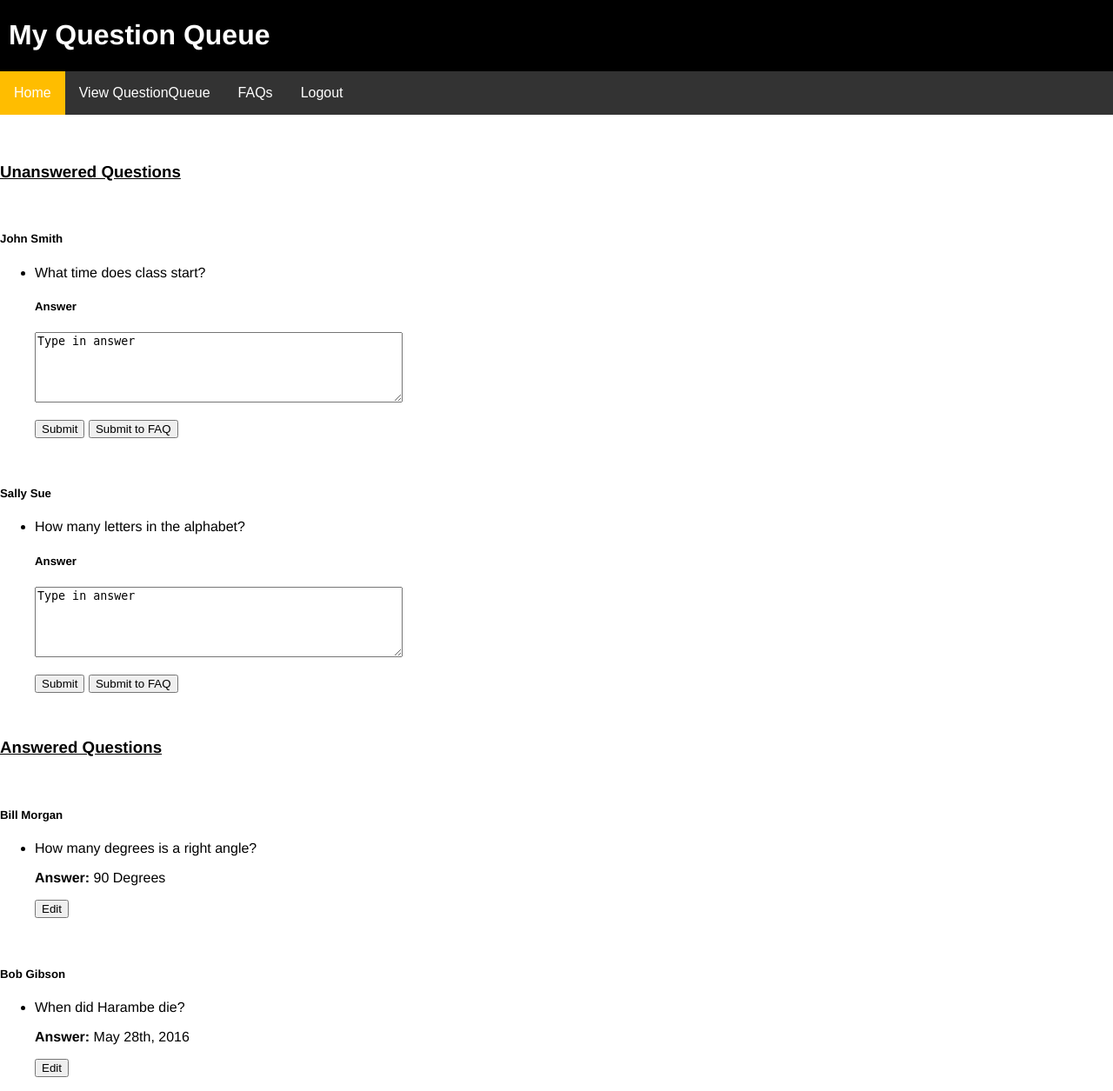
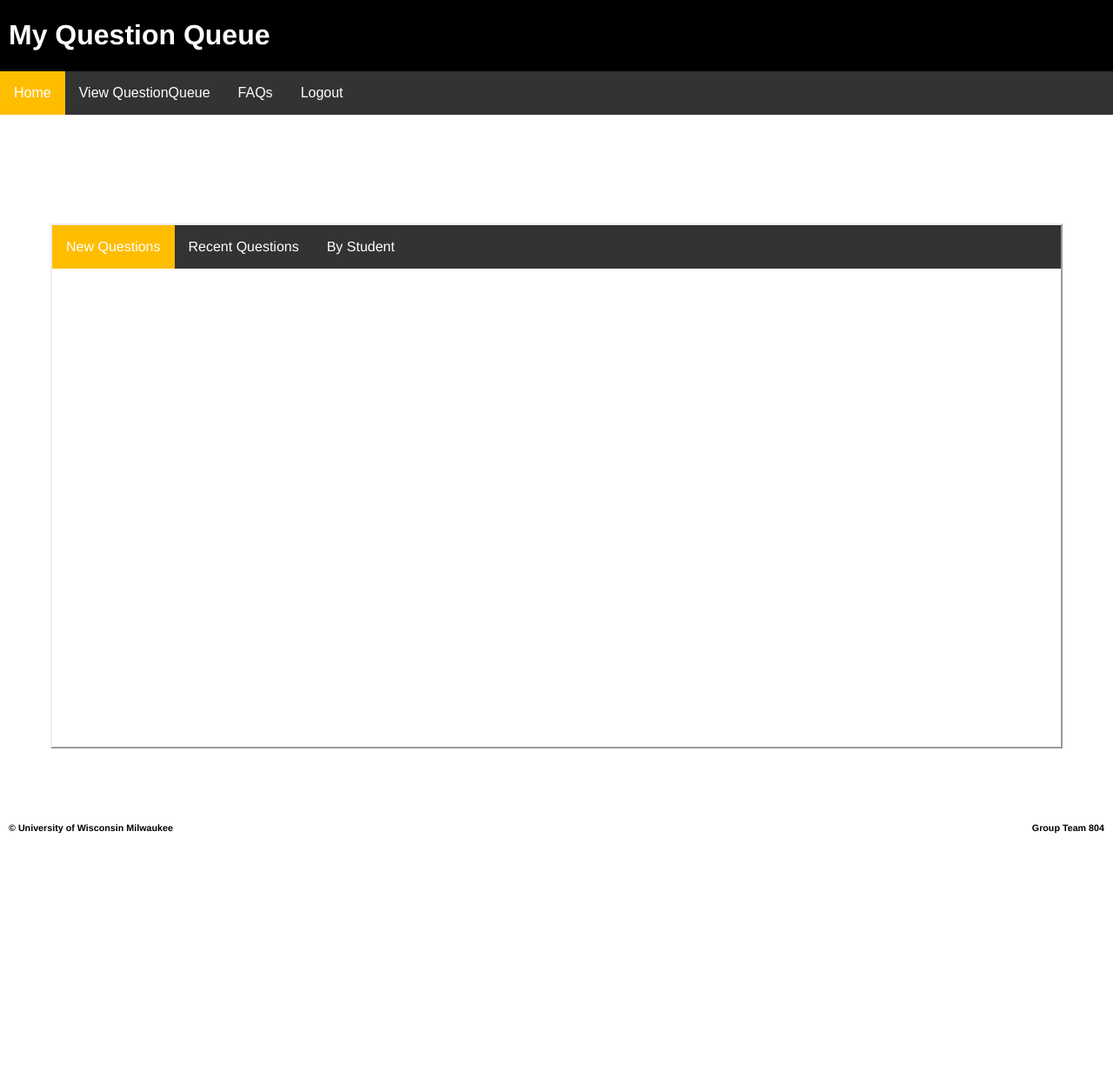
Before and after one commit to Team804/Project, a Python web app: template panthertaleslol/templates/QuestionQueue.html in a window 1280 px wide. Shown: the whole page at 87% size. After the commit the page ends 959 px from the top, so only its background shows below. Run offline with Jinja, Linux system fonts and the light colour scheme; the template is opened without the code that fills it, so the values that code supplies are empty.

Commit message:
sleepytime

```diff
--- a/panthertaleslol/stylesheets/style.css
+++ b/panthertaleslol/stylesheets/style.css
@@ -20,6 +20,62 @@ html, body {
 	font-size: 20px;
 	top: 175px;
 	left: 575px;
+}
+
+input[type=radio] {
+    display:none;
+}
+
+input[type=radio] + label {
+	display: block;
+	color: white;
+	text-align: center;
+	padding: 16px;
+	text-decoration: none;
+	background: #333333;
+	border: none;
+	font-size: 16px;
+}
+
+input[type=radio]:checked + label {
+    background-color:#FFBD00;
+}
+
+.QQDIV{
+	width: 1160px;
+	top: 125px;
+	height: 600px;
+	position: relative;
+    margin: auto;
+    border: 2px outset;
+	}
+
+.QBOX{
+	list-style-type: none;
+	margin: 0;
+	padding: 0;
+	overflow: hidden;
+	background-color: #333333
+	}
+
+.QITEM{
+	float: left;
+	}
+
+.QBUTTON{
+	display: block;
+	color: white;
+	text-align: center;
+	padding: 16px;
+	text-decoration: none;
+	background: #333333;
+	border: none;
+	font-size: 16px;
+}
+
+.QBUTTON:hover, .current {
+	background-color: #FFBD00;
+	overflow: 16px
 }
 
 .navbar {
--- a/panthertaleslol/templates/QuestionQueue.html
+++ b/panthertaleslol/templates/QuestionQueue.html
@@ -1,4 +1,4 @@
-
+{# parameters- user: user object and QQTAB: variable containing currently active Queue Tab #}
 <!DOCTYPE HTML>
 <html>
 	<head>
@@ -6,7 +6,6 @@
 		<link href = "stylesheets/style.css" rel = "stylesheet" type = "text/css"/>
 	</head>
 	<body>
-		<div class = "questionque">
 		<div class = "pagetitle">
 			<div class = "container">
 				<h1>My Question Queue</h1>
@@ -24,75 +23,25 @@
 					<form action="/logout" method="GET"> <input class="navlink" type='submit' value='Logout'> </form></li>
 			</ul>
 		</div>
-
-			<br>
-			<br>
-
-			<div class = "unanswered">
-				<div class = "container">
-					<h3><u>Unanswered Questions</u></h3>
+		<div class = "QQDIV">
+		<ul class = 'QBOX'>
+				<li class = 'current QITEM'>
+					<input type='radio' id='NewQ' name='Qradio' value=1 checked><label for="NewQ">New Questions</label></li>
+				<li class = 'QITEM'>
+					<input type='radio' id='RecentQ' name='Qradio' value=2><label for='RecentQ'>Recent Questions</label></li>
+				<li class = 'QITEM'>
+					<input type='radio' id='ByStudent' name='Qradio' value=3><label for='ByStudent'>By Student</label></li>
+		</ul>
+		<div class ='NewDiv'>
 		</div>
-
-				<br>
-
-				<div class = "unansweredquestions">
-					<h5>John Smith</h5>
-					<ul>
-						<li>What time does class start?</li>
-						<h5>Answer</h5>
-						<textarea rows="5" cols="50">Type in answer</textarea>
-						<p>
-						<button type="button"> Submit </button>
-						<button type="button"> Submit to FAQ </button>
-						</p>
-					</ul>
+		<div class ='RecentDiv'>
 		</div>
-
-				<br>
-
-				<div class = "unansweredquestions">
-					<h5>Sally Sue</h5>
-					<ul>
-						<li>How many letters in the alphabet?</li>
-						<h5>Answer</h5>
-						<textarea rows="5" cols="50">Type in answer</textarea>
-						<p>
-						<button type="button"> Submit </button>
-						<button type="button"> Submit to FAQ </button>
-						</p>
-					</ul>
+		<div class ='BSDiv'>
 		</div>
 		</div>
-
-			<br>
-
-			<div class = "answered">
-				<div class = "container">
-					<h3><u>Answered Questions</u></h3>
-				</div>
-
-				<br>
-
-				<div class = "answeredquestions">
-					<h5>Bill Morgan</h5>
-					<ul>
-						<li>How many degrees is a right angle?</li>
-						<p><b>Answer:</b> 90 Degrees</p>
-						<button type="button"> Edit </button>
-					</ul>
-				</div>
-
-				<br>
-
-				<div class = "answeredquestions">
-					<h5>Bob Gibson</h5>
-					<ul>
-						<li>When did Harambe die?</li>
-						<p><b>Answer:</b> May 28th, 2016</p>
-						<button type="button"> Edit </button>
-					</ul>
-				</div>
-			</div>
+		<div class="footer">
+			<h6 id="copyright">&copy; University of Wisconsin Milwaukee</h6>
+			<h6 id="group">Group Team 804</h6>
 		</div>
 	</body>
 </html>
```
Also changed, not shown: panthertaleslol/main.py (+17 -5 lines), panthertaleslol/tests/testSessions.py (added, +64 -0 lines), panthertaleslol/user.py (+7 -4 lines), 3 other files. Lines whose indentation alone changed are shown as unchanged.
